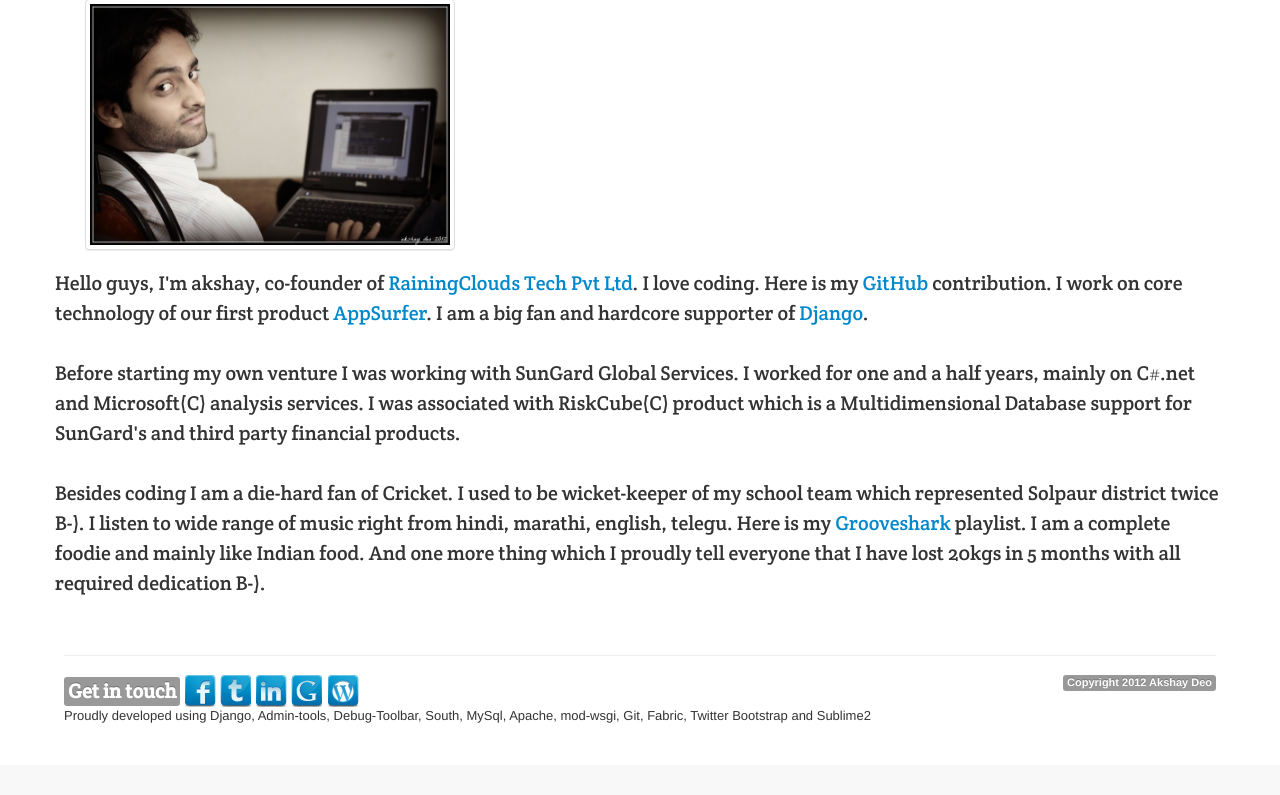
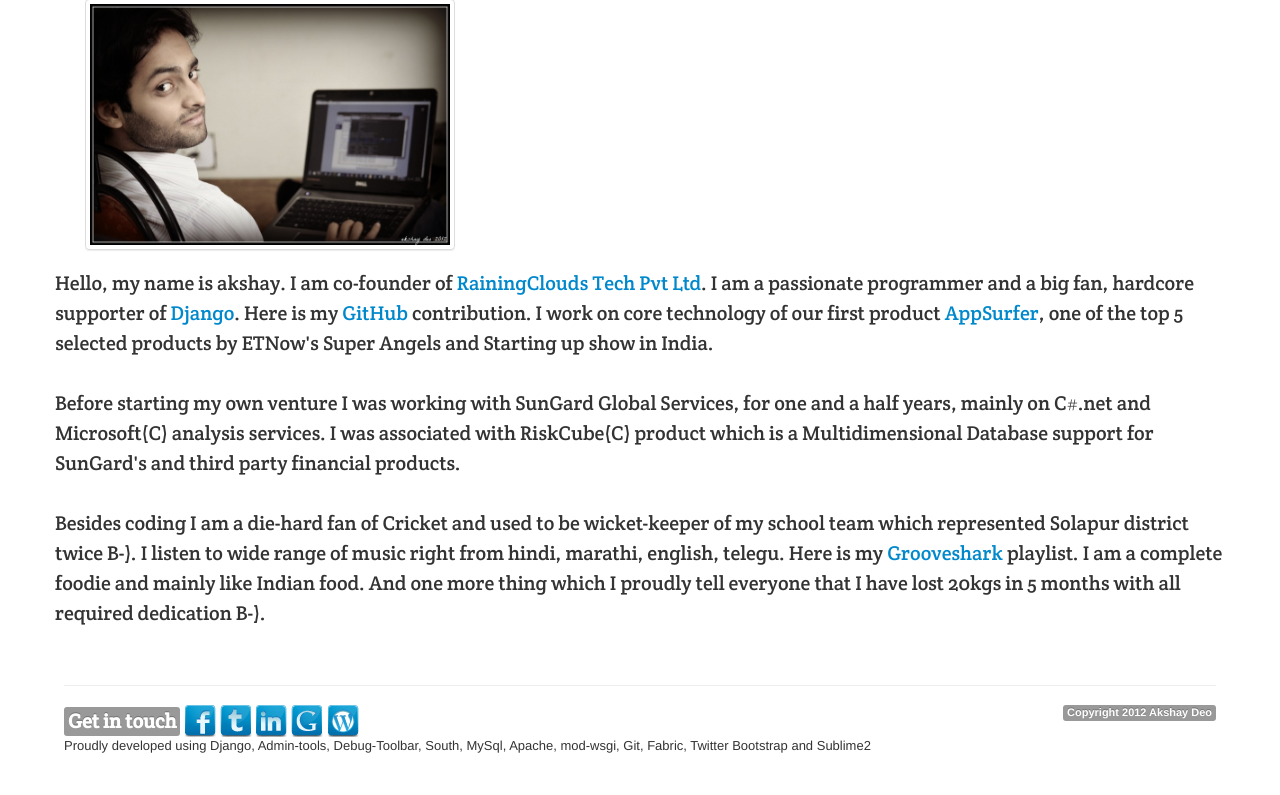
Before and after one commit to akshaydeo/akshaydeodotme, a Django app: template templates/dashboard/index.html in a window 1280 px wide. Shown: the part 79-874 px from the top of the page. Before the commit the page ends 802 px from the top, so only its background shows below. Run offline with Django 3.2, Linux system fonts and the light colour scheme; the template is opened without the code that fills it, so the values that code supplies are empty; parts of the project's set-up code (start-up, migrations or seed data) failed here and were passed over; some libraries are stand-ins or nearby versions.

Commit message:
intro change

```diff
--- a/templates/dashboard/index.html
+++ b/templates/dashboard/index.html
@@ -10,8 +10,8 @@
 		</a>
 
 		<p style="font-family: 'Crete Round', serif; font-size:20px; font-weight:400px; line-height:150%">
-			Hello guys, I'm akshay, co-founder of <a href="http://rainingclouds.com" target="_blank">RainingClouds Tech Pvt Ltd</a>. I love coding. Here is my <a href="https://github.com/akshaydeo" target="_balnk">GitHub</a> contribution. I work on core technology of our first product <a href="http://appsurfer.com" target="_blank">AppSurfer</a>. I am a big fan and hardcore supporter of <a href="http://djangoproject.org" target="_blank">Django</a>.<br><br>
-			Before starting my own venture I was working with SunGard Global Services. I worked for one and a half years, mainly on C#.net and Microsoft(C) analysis services. I was associated with RiskCube(C) product which is a Multidimensional Database support for SunGard's and third party financial products.<br><br>
-			Besides coding I am a die-hard fan of Cricket. I used to be wicket-keeper of my school team which represented Solpaur district twice B-). I listen to wide range of music right from hindi, marathi, english, telegu. Here is my <a href="http://grooveshark.com/#!/akshay.deo/" target="_blank">Grooveshark</a> playlist. I am a complete foodie and mainly like Indian food. And one more thing which I proudly tell everyone that I have lost 20kgs in 5 months with all required dedication B-).<br><br>
+			Hello, my name is akshay. I am co-founder of <a href="http://rainingclouds.com" target="_blank">RainingClouds Tech Pvt Ltd</a>. I am a passionate programmer and a big fan, hardcore supporter of <a href="http://djangoproject.org" target="_blank">Django</a>. Here is my <a href="https://github.com/akshaydeo" target="_balnk">GitHub</a> contribution. I work on core technology of our first product <a href="http://appsurfer.com" target="_blank">AppSurfer</a>, one of the top 5 selected products by ETNow's Super Angels and Starting up show in India.<br><br>
+			Before starting my own venture I was working with SunGard Global Services, for one and a half years, mainly on C#.net and Microsoft(C) analysis services. I was associated with RiskCube(C) product which is a Multidimensional Database support for SunGard's and third party financial products.<br><br>
+			Besides coding I am a die-hard fan of Cricket and used to be wicket-keeper of my school team which represented Solapur district twice B-). I listen to wide range of music right from hindi, marathi, english, telegu. Here is my <a href="http://grooveshark.com/#!/akshay.deo/" target="_blank">Grooveshark</a> playlist. I am a complete foodie and mainly like Indian food. And one more thing which I proudly tell everyone that I have lost 20kgs in 5 months with all required dedication B-).<br><br>
 		</p>
 {% endblock %}
```
